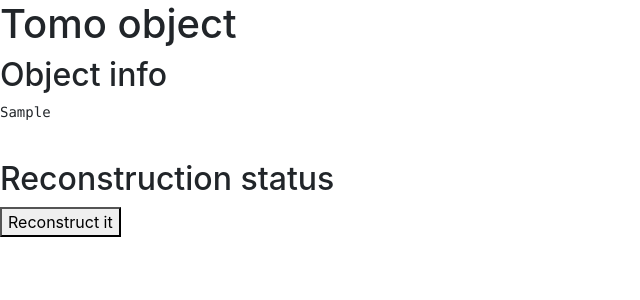
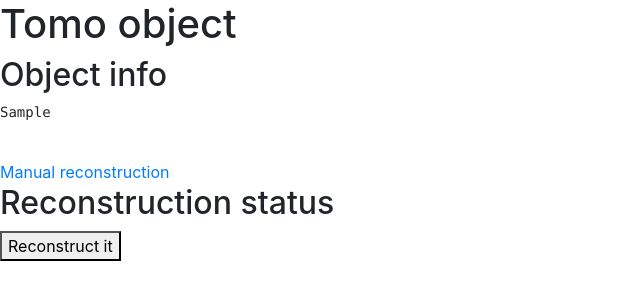
Before and after one commit to xTomo/rbtm-recon, a Flask app: template web/rbtmwebrecon/webrecon/templates/tomo_object.html in a window 1280 px wide. Shown: the top 300 px of the page, without its empty margins (0-640 px from the left). Run offline with Flask 2, Linux system fonts and the light colour scheme; the template is opened without the code that fills it: most values are stand-ins (such as "Sample title", 1, 10 or a date in 2020); some libraries are stand-ins or nearby versions.

Commit message:
small fixes

```diff
--- a/web/rbtmwebrecon/webrecon/templates/tomo_object.html
+++ b/web/rbtmwebrecon/webrecon/templates/tomo_object.html
@@ -31,12 +31,16 @@
     {% endif %}
         </ul>
     </div>
-
-    {% if 'tomo_preview' in tomo_object['files']%}
     <div>
-        <embed src="{{ tomo_object['files']['tomo_preview'] }}" width=1000 height=800/>
+        <a href="http://10.0.7.153:5551/tree/{{  tomo_object['_id'] }}">
+            Manual reconstruction
+        </a>
     </div>
-    {% endif %}
+{#    {% if 'tomo_preview' in tomo_object['files']%}#}
+{#    <div>#}
+{#        <embed src="{{ tomo_object['files']['tomo_preview'] }}" width=1000 height=800/>#}
+{#    </div>#}
+{#    {% endif %}#}
     <div>
         <h2> Reconstruction status</h2>
         {% if not tomo_object['tomo_status'] in ['waiting', 'reconstructing'] %}
```
